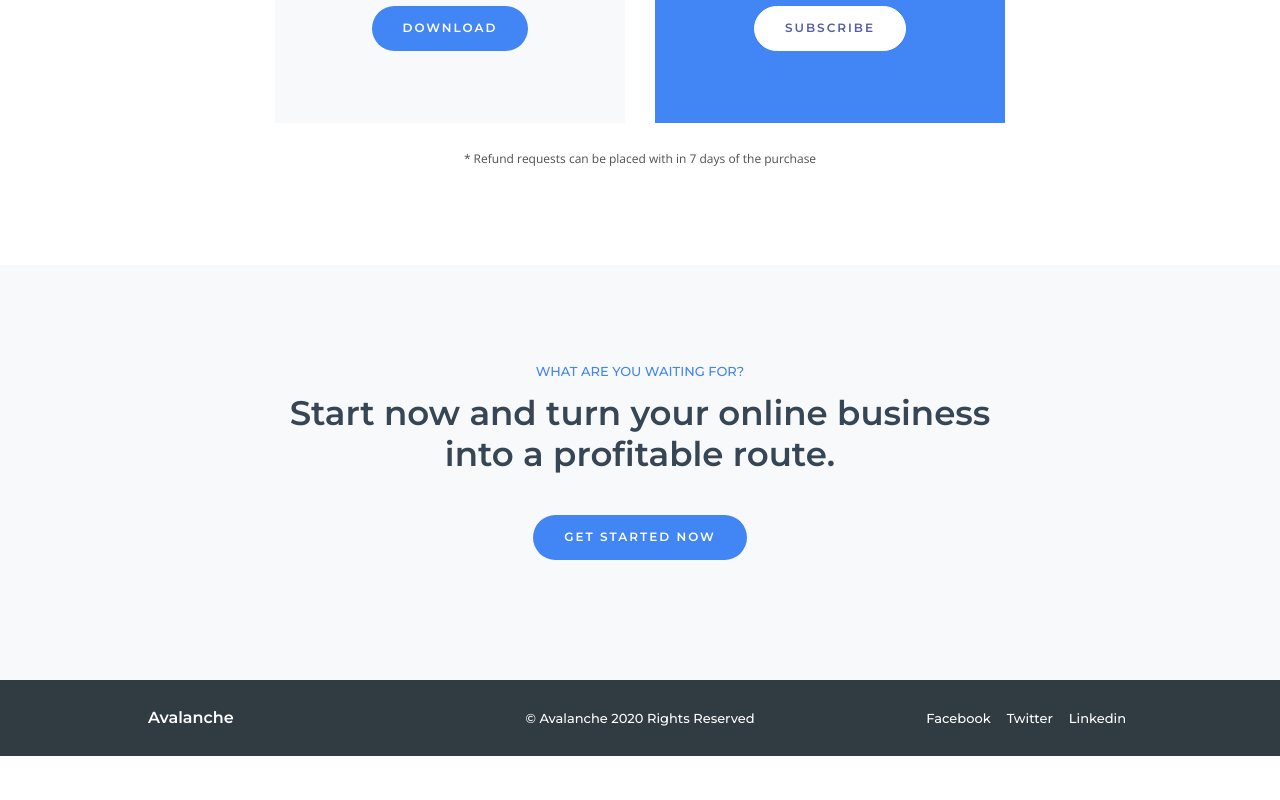
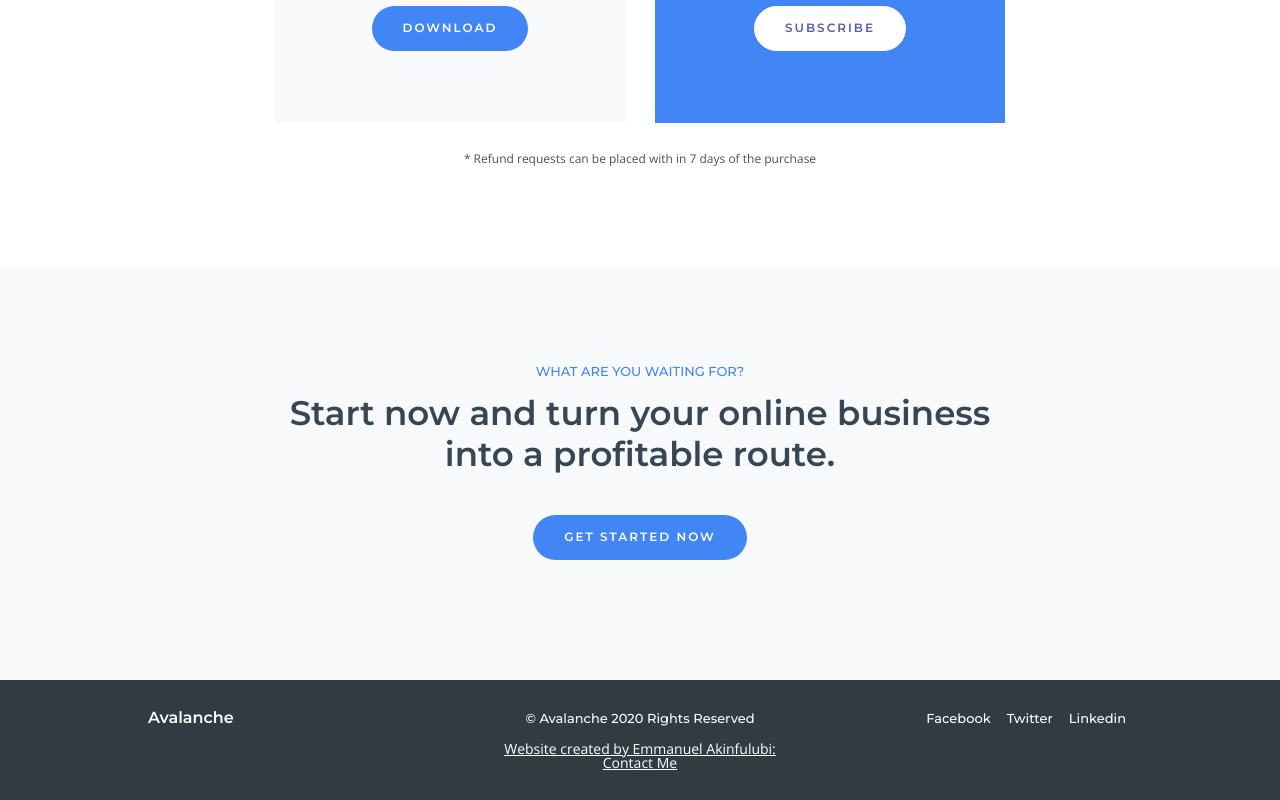
Before and after one commit to emmanuelakinfulubi/Avalanche, a plain HTML site: page index.html in a window 1280 px wide. Shown: the part 4797-5597 px from the top of the page. Before the commit the page ends 5553 px from the top, so only its background shows below. Drawn offline with nearby package versions, Linux system fonts and the light colour scheme; files whose address does not match are found by name.

Commit message:
footer change

```diff
--- a/index.html
+++ b/index.html
@@ -568,6 +568,14 @@
               </div>
               <div class="col-md-4">
                 <h6>&copy; Avalanche 2020 Rights Reserved</h6>
+                <br /><br />
+                <p>
+                  <a
+                    style="color: white; text-decoration: underline;"
+                    href="https://api.whatsapp.com/send?phone=+2349065064819"
+                    >Website created by Emmanuel Akinfulubi: Contact Me</a
+                  >
+                </p>
               </div>
               <div class="col-md-4">
                 <ul>
```
